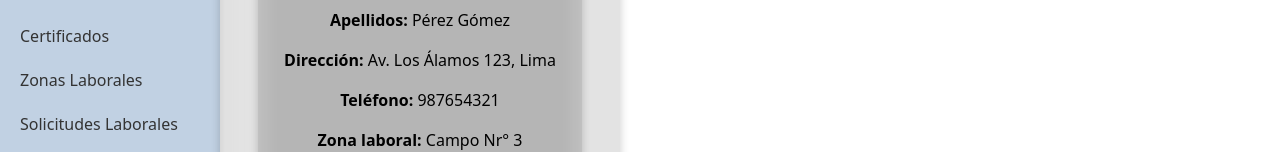
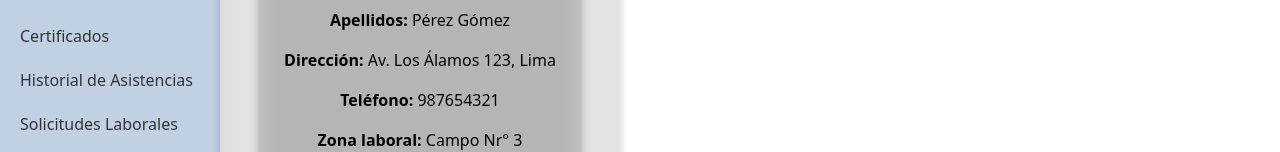
Before and after one commit to Leonardoarango1803/agroassint, an Angular app in the folder MyfirstproyectAngular/: page /sistema in a window 1280 px wide. Shown: the part 336-488 px from the top of the page. Built offline with nearby package versions, Linux system fonts and the light colour scheme.

Commit message:
actualizacion front

```diff
--- a/MyfirstproyectAngular/src/app/ingreso-sistema/ingreso-sistema.component.html
+++ b/MyfirstproyectAngular/src/app/ingreso-sistema/ingreso-sistema.component.html
@@ -11,7 +11,7 @@
         <li class="opcion-menu"><a routerLink="#">Informacion Personal</a></li>
         <li class="opcion-menu"><a routerLink="#">Horario</a></li>
         <li class="opcion-menu"><a routerLink="#">Certificados</a></li>
-        <li class="opcion-menu"><a routerLink="#">Zonas Laborales</a></li>
+        <li class="opcion-menu"><a routerLink="#">Historial de Asistencias</a></li>
         <li class="opcion-menu"><a routerLink="#">Solicitudes Laborales</a></li>
       </ul>
     </nav>
```
